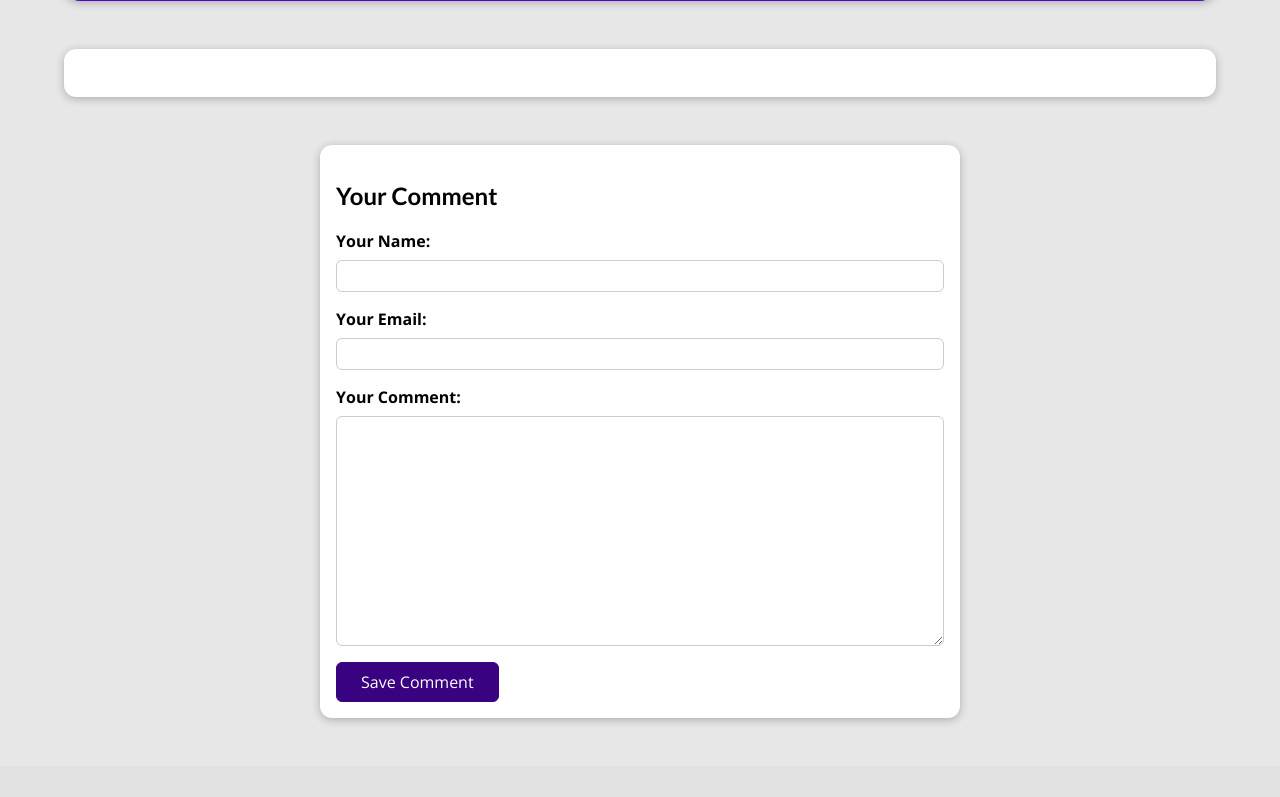
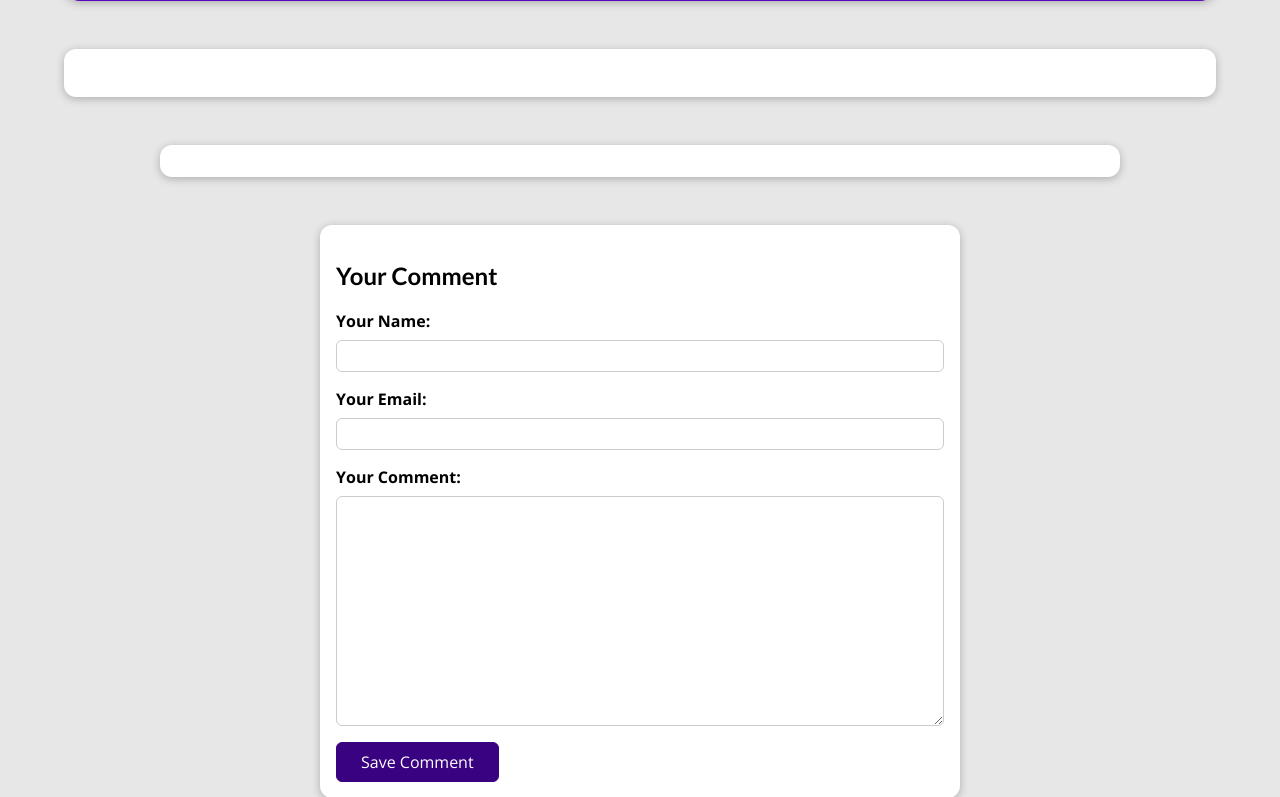
Before and after one commit to MateuszKrolik/DJ-BLOG, a Django app: template blog/templates/blog/post-detail.html in a window 1280 px wide. Shown: the part 479-1276 px from the top of the page. Before the commit the page ends 1201 px from the top, so only its background shows below. Run offline with Django 5.2, Linux system fonts and the light colour scheme; the template is opened without the code that fills it: values that come from a table or form of the project are taken from there, others are empty.

Commit message:
🌛 32nd Commit
Styled the comments section in the post detail view.
Applied a card-like style to the comments section, adjusted the width, and added padding.
Styled individual comments with a bottom border and added spacing between comments.
tyled the username in each comment with a grey color.

```diff
--- a/blog/static/blog/post-detail.css
+++ b/blog/static/blog/post-detail.css
@@ -153,3 +153,32 @@ body {
   padding: 0.25rem 1.5rem;
   border-radius: 6px;
 }
+
+#comments {
+  width: 60rem;
+  max-width: 90%;
+  margin: 3rem auto;
+  border-radius: 12px;
+  background-color: white;
+  box-shadow: 0 2px 8px rgba(0, 0, 0, 0.25);
+  padding: 1rem 2rem;
+}
+
+#comments ul {
+  list-style: none;
+  padding: 0;
+  margin: 0;
+}
+
+#comments li {
+  margin-bottom: 1rem;
+  border-bottom: 2px solid #ccc;
+}
+
+#comments li:last-of-type {
+  border-bottom: none;
+}
+
+#comments h2 {
+  color: #464646
+}
```
Lines whose indentation alone changed are shown as unchanged.
